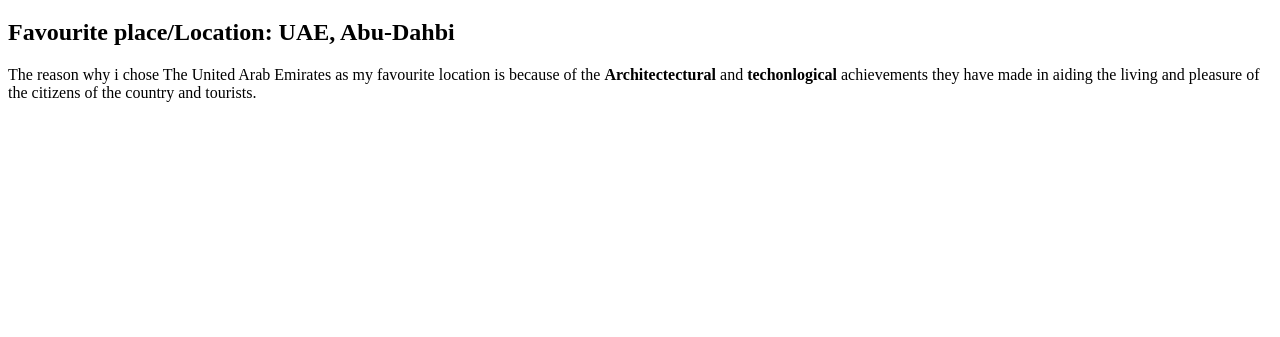
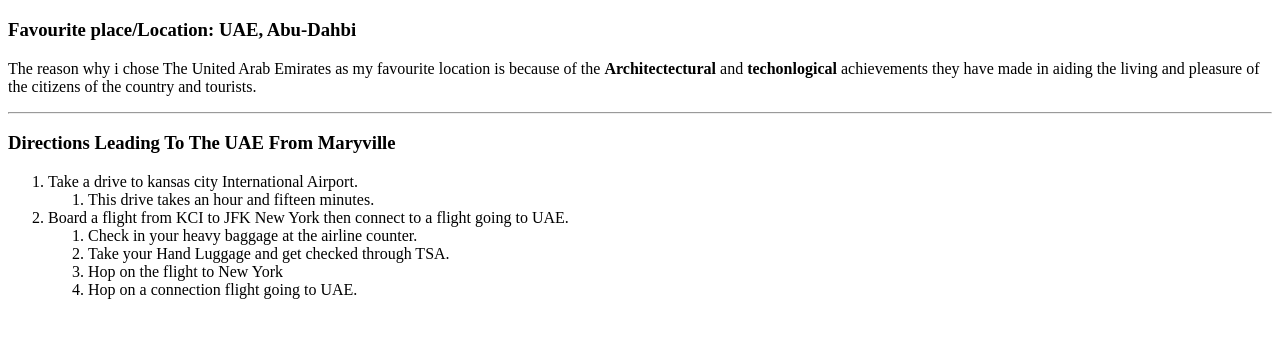
Before and after one commit to 44-563-WebApps-F21/webapps-f21-assignment-3-isaac0523, a plain HTML site: page index.html in a window 1280 px wide. Shown: the part 61-398 px from the top of the page. Drawn offline with Linux system fonts and the light colour scheme.

Commit message:
lists and nested lists

```diff
--- a/index.html
+++ b/index.html
@@ -7,8 +7,28 @@
 
     <body>
         <h1>Isaac</h1>
-        <h2>Favourite place/Location: UAE, Abu-Dahbi</h2>
+        <h3>Favourite place/Location: UAE, Abu-Dahbi</h3>
         <p>The reason why i chose The United Arab Emirates as my favourite location is because of the <b>Architectectural</b> and <b>techonlogical</b> achievements they have made in aiding the living and pleasure of the citizens of the country and tourists.</p>
+        <hr>
+        <h3>Directions Leading To The UAE From Maryville</h3>
+        <ol>
+            <li>Take a drive to kansas city International Airport.
+                <ol>
+                    <li>
+                        This drive takes an hour and fifteen minutes.
+                    </li>
+                </ol>
+            </li>
+            <li>
+                Board a flight from KCI to JFK New York then connect to a flight going to UAE.
+                <ol>
+                    <li>Check in your heavy baggage at the airline counter.</li>
+                    <li>Take your Hand Luggage and get checked through TSA.</li>
+                    <li>Hop on the flight to New York</li>
+                    <li>Hop on a connection flight going to UAE.</li>
+                </ol>
+            </li>
+        </ol>
 
     </body>
 </html>
```
